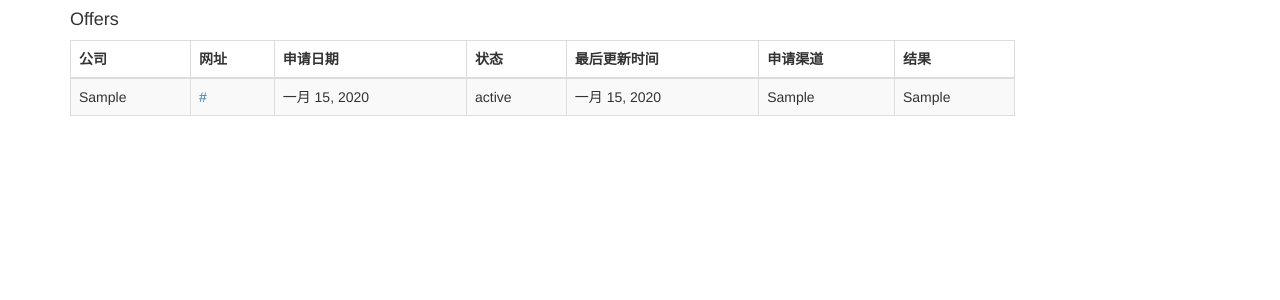
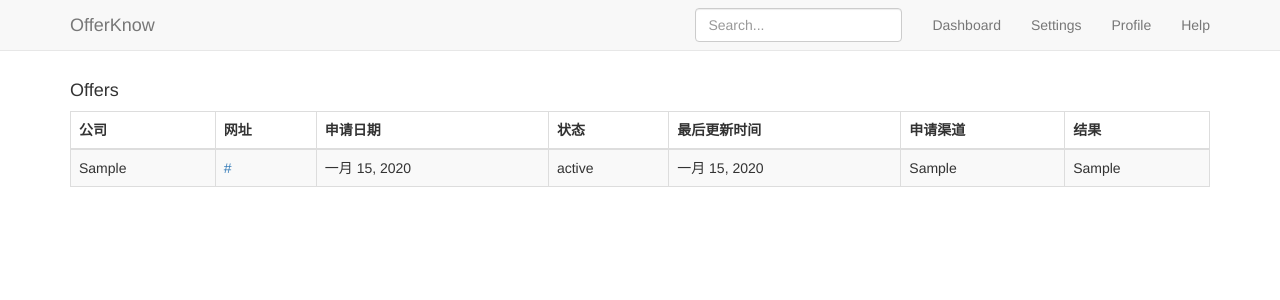
Before and after one commit to luffylg/offerknow, a Django app: page / in a window 1280 px wide. Shown: the top 300 px of the page. Run offline with Django 3.2, Linux system fonts and the light colour scheme; tables that the repository leaves empty hold one stand-in row (values such as "Sample post"); some libraries are stand-ins or nearby versions.

Commit message:
refine index template

```diff
--- a/offer/urls.py
+++ b/offer/urls.py
@@ -1,8 +1,10 @@
 # -*- coding: utf-8 -*-
 # __author__ = '40huo'
 from django.conf.urls import url
+
 from offer import views
 
+app_name = 'offer'
 urlpatterns = [
     url(r'^$', view=views.index, name='index'),
 ]
--- a/offer/views.py
+++ b/offer/views.py
@@ -1,6 +1,8 @@
 from django.shortcuts import render
-from django.http import HttpResponse
+
 from offer.models import Offer
+
+
 # Create your views here.
 
 
--- a/templates/base.html
+++ b/templates/base.html
@@ -17,6 +17,33 @@
     <link href="https://cdn.bootcss.com/bootstrap/3.3.7/css/bootstrap.css" rel="stylesheet">
 </head>
 <body>
+<nav class="navbar navbar-default navbar-static-top">
+    <div class="container">
+        <div class="navbar-header">
+            <button type="button" class="navbar-toggle collapsed" data-toggle="collapse" data-target="#navbar"
+                    aria-expanded="false" aria-controls="navbar">
+                <span class="sr-only">Toggle navigation</span>
+                <span class="icon-bar"></span>
+                <span class="icon-bar"></span>
+                <span class="icon-bar"></span>
+            </button>
+            <a class="navbar-brand" href="#">OfferKnow</a>
+        </div>
+        <div id="navbar" class="navbar-collapse collapse">
+            <ul class="nav navbar-nav navbar-right">
+                <li><a href="#">Dashboard</a></li>
+                <li><a href="#">Settings</a></li>
+                <li><a href="#">Profile</a></li>
+                <li><a href="#">Help</a></li>
+            </ul>
+            <form class="navbar-form navbar-right">
+                <input type="text" class="form-control" placeholder="Search...">
+            </form>
+        </div>
+    </div>
+</nav>
+
+
 {% block body %}
 {% endblock %}
 <script src="https://cdn.bootcss.com/jquery/3.2.1/jquery.js"></script>
--- a/templates/offer/index.html
+++ b/templates/offer/index.html
@@ -7,7 +7,7 @@
 {% block body %}
     <div class="container">
         <div class="row">
-            <div class="col-md-10">
+            <div class="col-md-12">
                 <h4>Offers</h4>
                 {% if application_list %}
                     <table class="table table-bordered table-striped">
```
